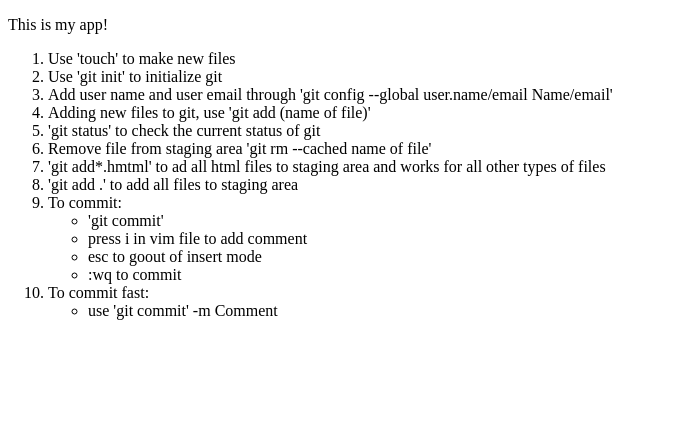
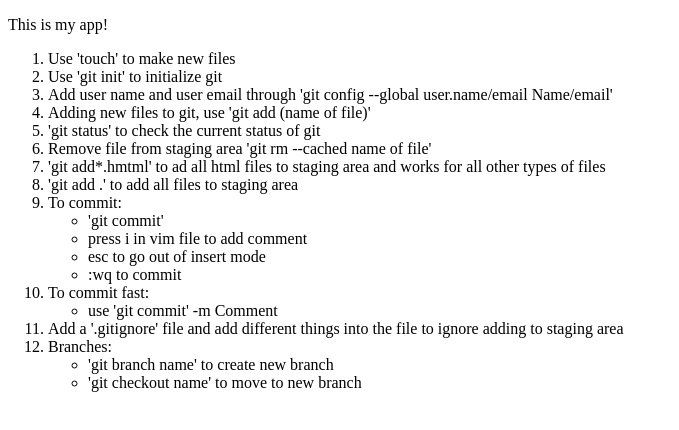
Before and after one commit to Fahmiin/myappsample, a plain HTML site: page index.html in a window 1280 px wide. Shown: the whole page, without its empty margins (0-679 px from the left). Drawn offline with Linux system fonts and the light colour scheme.

Commit message:
Few other changes

```diff
--- a/index.html
+++ b/index.html
@@ -19,7 +19,7 @@
 				<ul>
 					<li>'git commit'</li>
 					<li>press i in vim file to add comment</li>
-					<li>esc to goout of insert mode</li>
+					<li>esc to go out of insert mode</li>
 					<li>:wq to commit</li>
 				</ul>
 			</li>
@@ -28,6 +28,13 @@
 					<li>use 'git commit' -m Comment</li>
 				</ul>
 			</li>
+			<li>Add a '.gitignore' file and add different things into the file to ignore adding to staging area</li>
+			<li>Branches:
+				<ul>
+					<li>'git branch name' to create new branch</li>
+					<li>'git checkout name' to move to new branch</li>
+				</ul>
+			</li>
 		</ol>
 	</body>
 </html>
```
Also changed, not shown: login.html (added, +10 -0 lines), log.txt (added), 1 other file.
